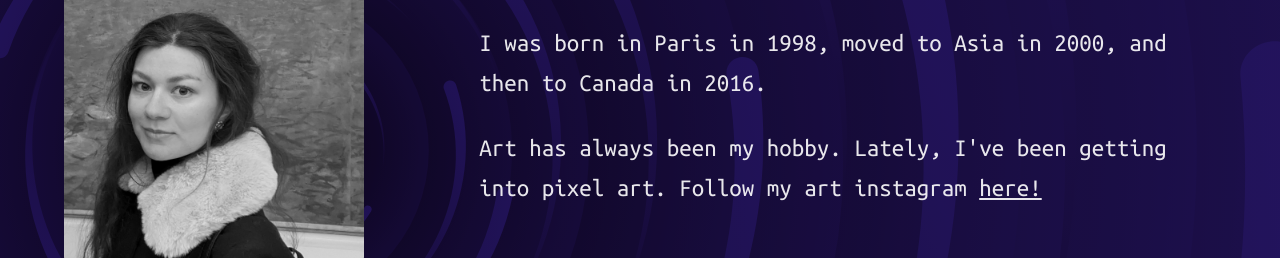
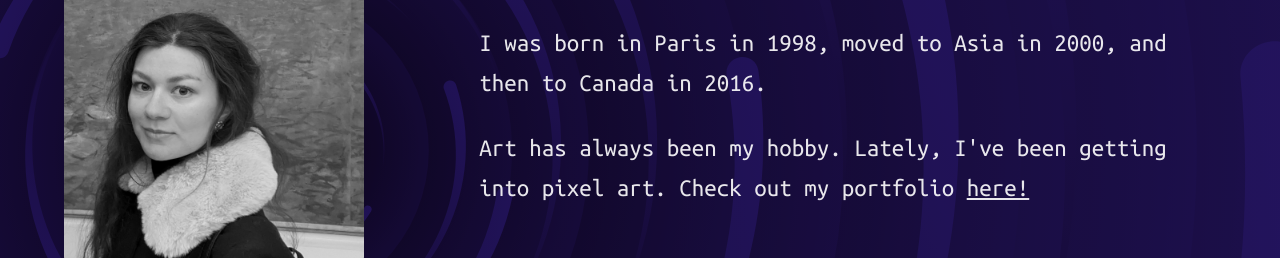
Before and after one commit to solenedel/portfolio, a React (Create React App) app: page / in a window 1280 px wide. Shown: the part 1280-1538 px from the top of the page. Built offline with nearby package versions, Linux system fonts and the light colour scheme; a web font is replaced by a local one.

Commit message:
change link to portfolio

```diff
--- a/src/components/Header.js
+++ b/src/components/Header.js
@@ -31,7 +31,7 @@ const Header = ({className}) => {
             <span className="flexText">
               <p>Developer with an eye for aesthetics. I have one year of professional experience in full-stack web development.  </p>
               <p>I was born in Paris in 1998, moved to Asia in 2000, and then to Canada in 2016. </p>
-            <p>Art has always been my hobby. Lately, I've been getting into pixel art. Follow my art instagram <a className="igLink" target="_blank" href="https://instagram.com/mezanote.png" rel="noreferrer">here!</a>    </p></span>
+            <p>Art has always been my hobby. Lately, I've been getting into pixel art. Check out my portfolio <a className="igLink" target="_blank" href="https://www.artstation.com/mezanote" rel="noreferrer">here!</a>    </p></span>
 
           <span></span></span>
 
```
